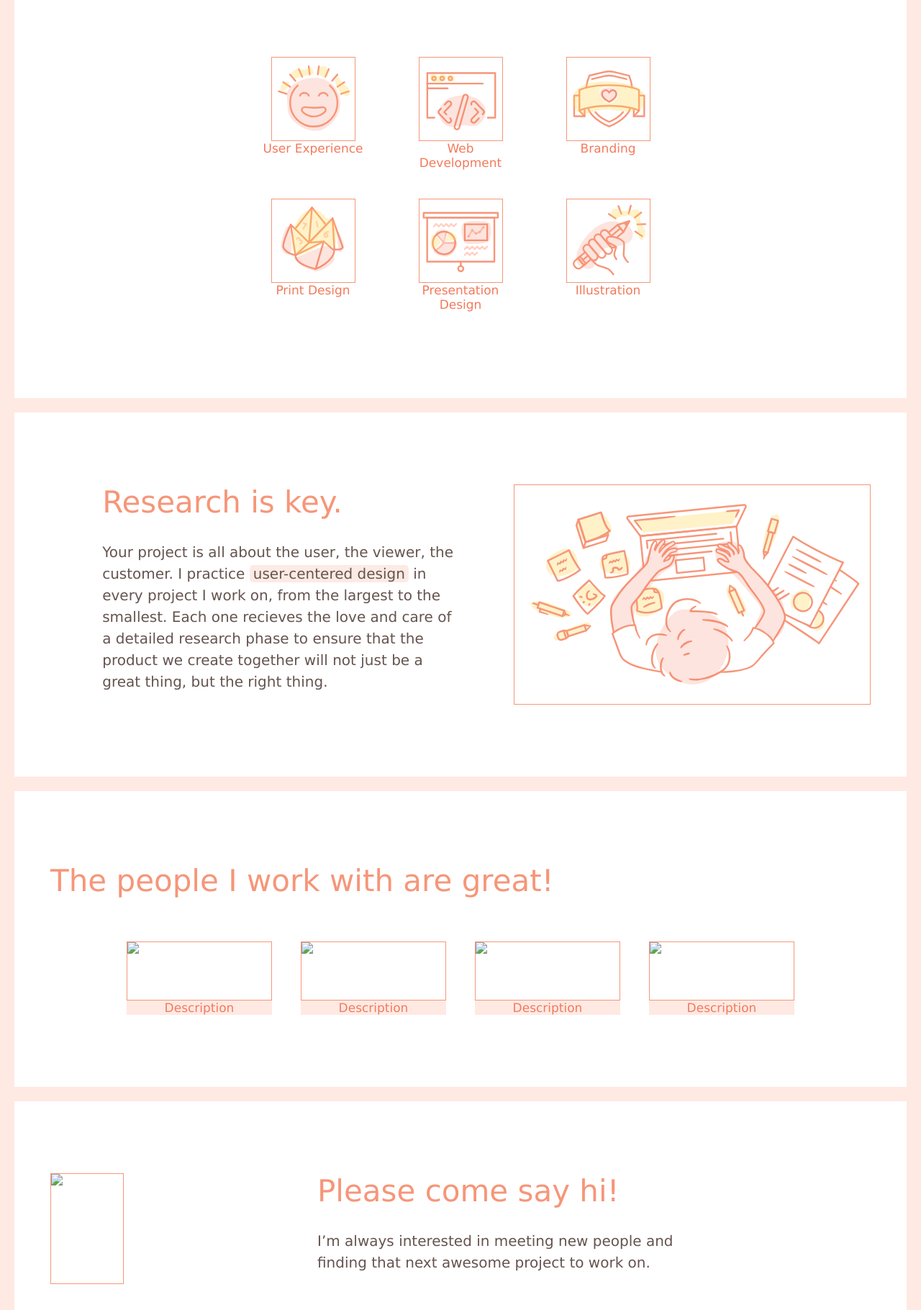
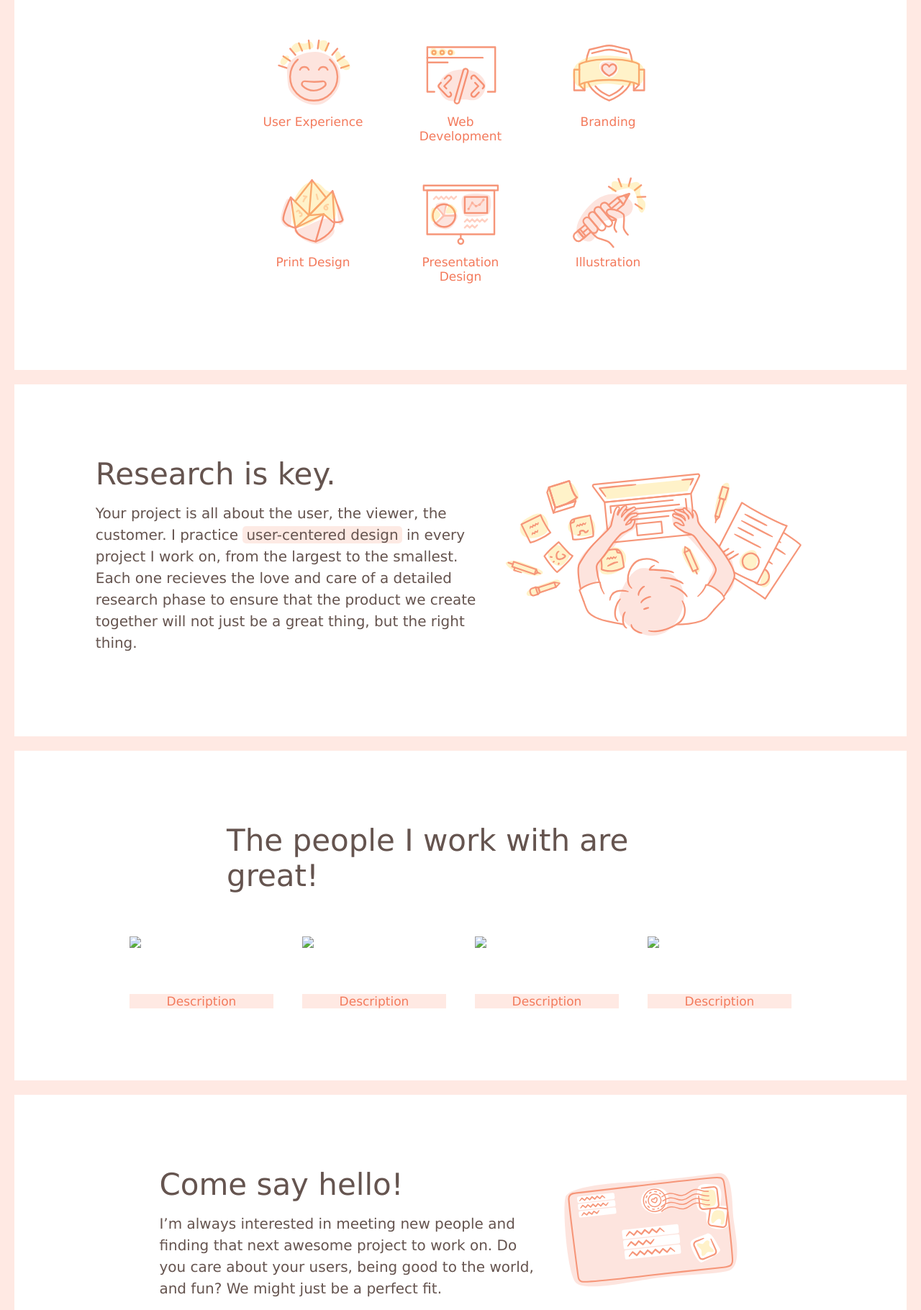
Before and after one commit to melanieaxelrod/miloaxelrod-website, a PHP site: page / in a window 1280 px wide. Shown: the part 923-2743 px from the top of the page at 72% size. Run offline with PHP 8.4, Linux system fonts and the light colour scheme; some libraries are stand-ins or nearby versions.

Commit message:
Menu GOOD
and homepage also good!! YAY

```diff
--- a/css/style.css
+++ b/css/style.css
@@ -27,13 +27,13 @@
   font-weight: 500;
   color: #F69679;
   font-size: 42px;
-  margin: 0 0 60px 0; }
+  margin: 0 0 40px 0; }
 
 h2 {
-  font-weight: 500;
-  color: #F69679;
+  font-weight: 300;
+  color: #65544F;
   font-size: 38px;
-  margin: 0 0 30px 0; }
+  margin: 0 0 15px 0; }
 
 p {
   font-weight: 300;
@@ -76,16 +79,21 @@
     font-size: 56px;
     margin: 0 0 40px 0; }
 
+  h2 {
+    font-size: 42px; }
+
   .mobile {
-    display: none; } }
+    display: none; }
+
+  .not-mobile {
+    display: inherit; } }
 @media only screen and (min-width: 768px) {
   h1 {
     font-size: 74px;
     margin: 0 0 40px 0; }
 
   h2 {
-    font-size: 42px;
-    margin: 0 0 30px 0; }
+    font-size: 42px; }
 
   .first {
     padding: 150px 50px 100px !important; } }
@@ -283,10 +309,11 @@
   border: 20px solid #FFE9E3;
   border-top: 0 solid;
   margin: 0;
-  width: auto; }
+  width: auto;
+  overflow: hidden; }
   .page .section {
     border-bottom: 20px solid #FFE9E3;
-    padding: 80px 20px;
+    padding: 60px 20px;
     margin: 0 auto; }
     .page .section .intro {
       max-width: 750px;
@@ -299,33 +326,26 @@
         padding: 13px 20px;
         border-radius: 6px;
         background-color: rgba(255, 214, 75, 0.3);
-        font-weight: 500;
+        font-weight: 300;
         color: #F37A5C; }
     .page .section .copy-1 {
       max-width: 650px;
       margin: 0 auto; }
     .page .section .copy-2 {
-      max-width: 500px;
-      margin: 0 auto; }
-    .page .section .image {
-      border: 1px solid #F69679; }
-      .page .section .image img {
-        height: 240px;
-        min-width: 100px;
-        margin: 0 auto; }
+      max-width: 500px; }
     .page .section .services {
-      margin: 40px auto 0;
+      margin: 20px auto 0;
       max-width: 800px; }
       .page .section .services .service {
         width: 155px;
-        margin: 20px 10px; }
+        margin: 20px 7px; }
         .page .section .services .service .image {
-          height: 115px;
-          width: 115px;
+          height: 100px;
+          width: 100px;
           margin: 0 auto; }
           .page .section .services .service .image img {
-            height: 115px;
-            width: 115px; }
+            height: 100px;
+            width: 100px; }
         .page .section .services .service .service-name {
           font-size: 17px;
           font-weight: 300;
@@ -357,6 +377,20 @@
           font-size: 17px;
           color: #F37A5C;
           text-align: center; }
+    .page .section .contact {
+      display: flex;
+      flex-wrap: wrap;
+      justify-content: center; }
+      .page .section .contact .image {
+        height: 160px;
+        max-width: 350px;
+        margin: 0 20px 20px; }
+        .page .section .contact .image img {
+          height: 160px;
+          max-width: 350px; }
+    .page .section .research .image img {
+      height: 240px;
+      margin: 0 auto; }
 
 /*/ / / / / / / / / / / / / / / / / / /
 / / / / / / / / / / / / / / / / / / / /
@@ -369,27 +403,75 @@
     width: auto; }
     .page .section {
       border-bottom: 20px solid #FFE9E3;
-      padding: 100px 50px;
-      margin: 0 auto; }
-      .page .section .image {
-        border: 1px solid #F69679; }
-        .page .section .image img {
-          height: 300px;
-          min-width: 100px;
+      padding: 100px 20px;
       margin: 0 auto; }
       .page .section .services {
-        margin: 40px auto 0;
         max-width: 800px; }
         .page .section .services .service {
           width: 155px;
-          margin: 20px 25px; } }
+          margin: 20px 15px; }
+          .page .section .services .service .image {
+            height: 115px;
+            width: 115px;
+            margin: 0 auto; }
+            .page .section .services .service .image img {
+              height: 115px;
+              width: 115px; }
+      .page .section .contact {
+        display: flex;
+        flex-wrap: wrap;
+        justify-content: center; }
+        .page .section .contact .image {
+          height: 180px;
+          max-width: 350px; }
+          .page .section .contact .image img {
+            height: 180px;
+            max-width: 350px; }
+      .page .section .research .image img {
+        height: 270px;
+        margin: 0 auto; } }
+@media only screen and (min-width: 768px) {
+  .page {
+    border: 20px solid #FFE9E3;
+    border-top: 0 solid;
+    margin: 0;
+    width: auto; }
+    .page .section {
+      border-bottom: 20px solid #FFE9E3;
+      padding: 100px 50px;
+      margin: 0 auto; }
+      .page .section .copy-2 {
+        max-width: 530px; }
+      .page .section .services {
+        max-width: 800px; }
+        .page .section .services .service {
+          width: 155px;
+          margin: 20px 25px; }
+          .page .section .services .service .image {
+            height: 115px;
+            width: 115px;
+            margin: 0 auto; }
+            .page .section .services .service .image img {
+              height: 115px;
+              width: 115px; }
+      .page .section .contact {
+        display: flex;
+        flex-wrap: wrap;
+        justify-content: center; }
+        .page .section .contact .image {
+          height: 180px;
+          max-width: 350px; }
+          .page .section .contact .image img {
+            height: 180px;
+            max-width: 350px; }
+      .page .section .research .image {
+        margin: 0 20px; } }
 @media only screen and (max-width: 400px) {
   .page .section {
     padding: 50px 20px; }
-    .page .section .image img {
+    .page .section .research .image img {
       height: 190px;
       min-width: 100px;
       margin: 0 auto; }
-    .page .section .services {
-      margin: 60px auto 0;
+    .page .section .research .services {
       max-width: 800px; } }
--- a/css/style.scss
+++ b/css/style.scss
@@ -35,14 +35,14 @@
   font-weight: 500;
   color: $pink;
   font-size: 42px;
-  margin: 0 0 60px 0;
+  margin: 0 0 40px 0;
 }
 
 h2 {
-  font-weight: 500;
-  color: $pink;
+  font-weight: 300;
+  color: $dark;
   font-size: 38px;
-  margin: 0 0 30px 0;
+  margin: 0 0 15px 0;
 }
 
 p {
@@ -100,8 +104,16 @@
     margin: 0 0 40px 0;
   }
 
+   h2 {
+    font-size: 42px;
+  }
+
   .mobile {
     display: none;
+  }
+
+  .not-mobile {
+    display: inherit;
   }
 
 }
@@ -115,7 +127,6 @@
 
   h2 {
     font-size: 42px;
-    margin: 0 0 30px 0;
   }
 
   .first {
@@ -439,10 +470,11 @@
   border-top: 0 solid;
   margin: 0;
   width: auto;
+  overflow: hidden;
 
   .section{
     border-bottom: 20px solid $lightpink;
-    padding: 80px 20px;
+    padding: 60px 20px;
     margin: 0 auto;
 
     .intro {
@@ -471,35 +503,24 @@
 
     .copy-2 {
       max-width: 500px;
-      margin: 0 auto;
-    }
-
-    .image {
-      border: 1px solid $pink;
-
-      img {
-        height: 240px;
-        min-width: 100px;
-        margin: 0 auto;
-      }
     }
 
     .services {
-      margin: 40px auto 0;
+      margin: 20px auto 0;
       max-width: 800px;
 
       .service {
         width: 155px;
-        margin: 20px 10px;
+        margin: 20px 7px;
 
         .image {
-          height: 115px;
-          width: 115px;
+          height: 100px;
+          width: 100px;
           margin: 0 auto;
 
           img {
-          height: 115px;
-          width: 115px;
+          height: 100px;
+          width: 100px;
           }
         }
 
@@ -553,6 +574,34 @@
       }
     }
 
+    .contact {
+      display: flex;
+      flex-wrap: wrap;
+      justify-content: center;
+
+      .image {
+        height: 160px;
+        max-width: 350px;
+        margin: 0 20px 20px;
+
+        img {
+          height: 160px;
+          max-width: 350px;
+
+        }
+      }
+    }
+
+    .research {
+
+      .image {
+
+        img {
+          height: 240px;
+          margin: 0 auto;
+        }
+      }
+    }
   }
 }
 
@@ -571,26 +620,56 @@
 
   .section{
     border-bottom: 20px solid $lightpink;
-    padding: 100px 50px;
+    padding: 100px 20px;
     margin: 0 auto;
 
-    .image {
-      border: 1px solid $pink;
-
-      img {
-        height: 300px;
-        min-width: 100px;
-        margin: 0 auto;
-      }
-    }
 
     .services {
-      margin: 40px auto 0;
       max-width: 800px;
 
       .service {
         width: 155px;
-        margin: 20px 25px;
+        margin: 20px 15px;
+
+        .image {
+          height: 115px;
+          width: 115px;
+          margin: 0 auto;
+
+          img {
+          height: 115px;
+          width: 115px;
+          }
+        }
+      }
+    }
+
+
+ .contact {
+    display: flex;
+    flex-wrap: wrap;
+    justify-content: center;
+
+    .image {
+      height: 180px;
+      max-width: 350px;
+
+      img {
+        height: 180px;
+        max-width: 350px;
+
+      }
+    }
+  }
+
+    .research {
+
+      .image {
+
+        img {
+          height: 270px;
+          margin: 0 auto;
+        }
       }
     }
   }
@@ -600,6 +679,70 @@
 
 @media only screen and (min-width: 768px) {
 
+.page {
+  border: 20px solid $lightpink;
+  border-top: 0 solid;
+  margin: 0;
+  width: auto;
+
+  .section{
+    border-bottom: 20px solid $lightpink;
+    padding: 100px 50px;
+    margin: 0 auto;
+
+    .copy-2 {
+      max-width: 530px;
+    }
+
+    .services {
+      max-width: 800px;
+
+      .service {
+        width: 155px;
+        margin: 20px 25px;
+
+        .image {
+          height: 115px;
+          width: 115px;
+          margin: 0 auto;
+
+          img {
+          height: 115px;
+          width: 115px;
+          }
+        }
+      }
+    }
+
+
+ .contact {
+    display: flex;
+    flex-wrap: wrap;
+    justify-content: center;
+
+    .image {
+      height: 180px;
+      max-width: 350px;
+
+      img {
+        height: 180px;
+        max-width: 350px;
+
+      }
+    }
+  }
+   .research {
+
+      .image {
+        margin: 0 20px;
+
+        img {
+        }
+      }
+    }
+  }
+}
+
 }
 
 @media only screen and (max-width: 400px) {
--- a/index.html
+++ b/index.html
@@ -115,7 +131,7 @@
         I’m a freelance graphic designer.
       </h1>
       <p>
-        I like looking at rocks, eating plants I found on the ground, and high-quality speakers. I also realy like my job a lot. Lets work together.
+        I like looking at rocks, eating plants I found on the ground, and high-quality speakers. I also really like my job. Lets work together.
       </p>
     </div>
   </div>
@@ -170,7 +186,7 @@
   </div>
 
   <div class="section">
-    <div class="flexmom">
+    <div class="research flexmom">
     <div class="copy-2">
       <h2>Research is key.</h2>
       <p>Your project is all about the user, the viewer, the customer. I practice <a href="#">user-centered design</a> in every project I work on, from the largest to the smallest. Each one recieves the love and care of a detailed research phase to ensure that the product we create together will not just be a great thing, but the right thing.</p>
@@ -180,9 +196,11 @@
   </div>
 
   <div class="section">
-    <h2>
-      The people I work with are great!
-    </h2>
+    <div class="copy-1">
+      <h2>
+        The people I work with are great!
+      </h2>
+    </div>
     <div class="clients flexmom">
       <div class="client">
         <div class="image"><img src="#" /></div>
@@ -215,16 +233,16 @@
   </div>
 
   <div class="section last">
-    <div class="flexmom">
-    <div class="image"><img src="#" /></div>
+    <div class="contact">
       <div class="copy-2">
         <h2>
-          Please come say hi!
+          Come say hello!
         </h2>
         <p>
-          I’m always interested in meeting new people and finding that next awesome project to work on.
+          I’m always interested in meeting new people and finding that next awesome project to work on. Do you care about your users, being good to the world, and fun? We might just be a perfect fit.
         </p>
     </div>
+    <div class="image"><img src="img/illus/envelope.svg" /></div>
   </div>
   </div>
   </div>
```
Also changed, not shown: other parts of css/style.css (+32 -11 lines), other parts of css/style.scss (+45 -19 lines), other parts of index.html (+26 -10 lines), header.php (added, +108 -0 lines), img/icons/arrow-d.svg (added), img/icons/arrow-r.svg (added), img/icons/contact.svg (renamed from img/icons/blog.svg), img/icons/hamburger.svg (added), img/illus/envelope.svg (added). Lines whose indentation alone changed are shown as unchanged.
